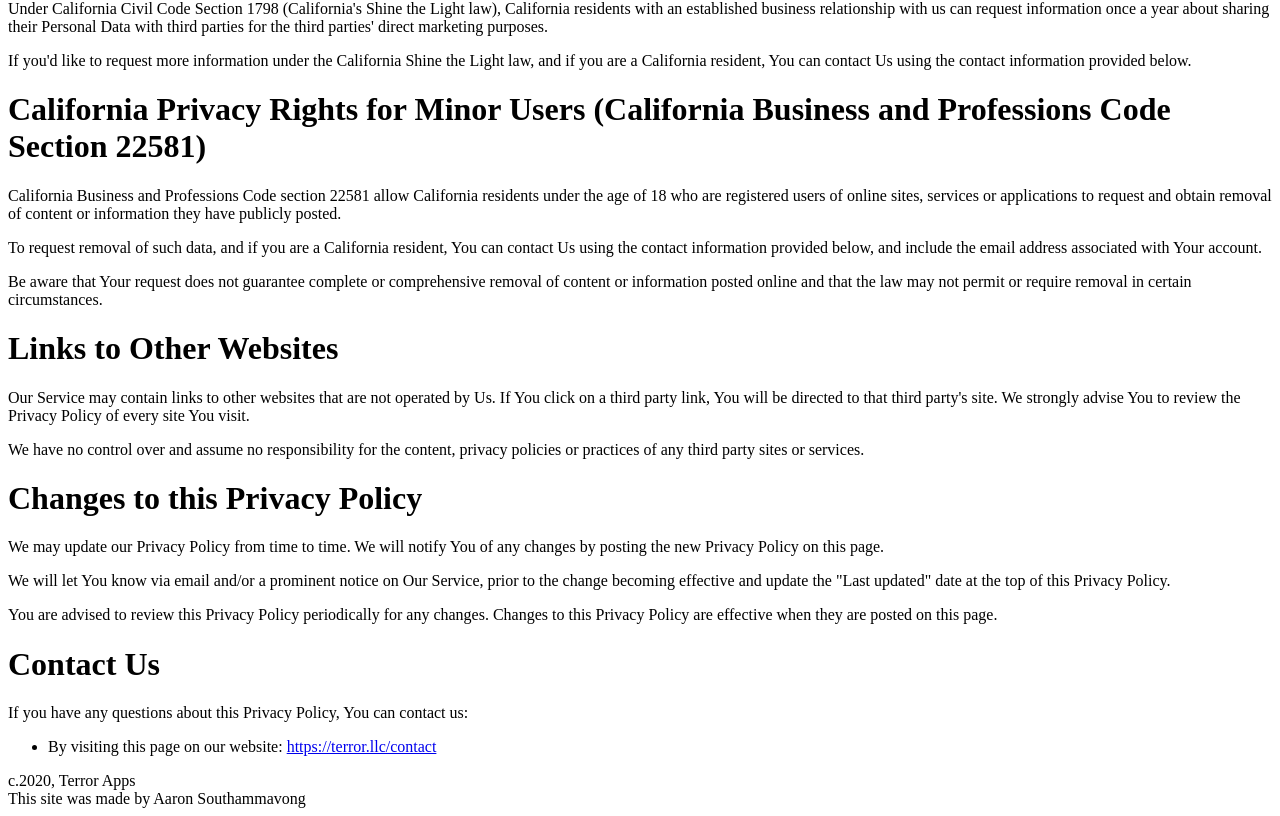
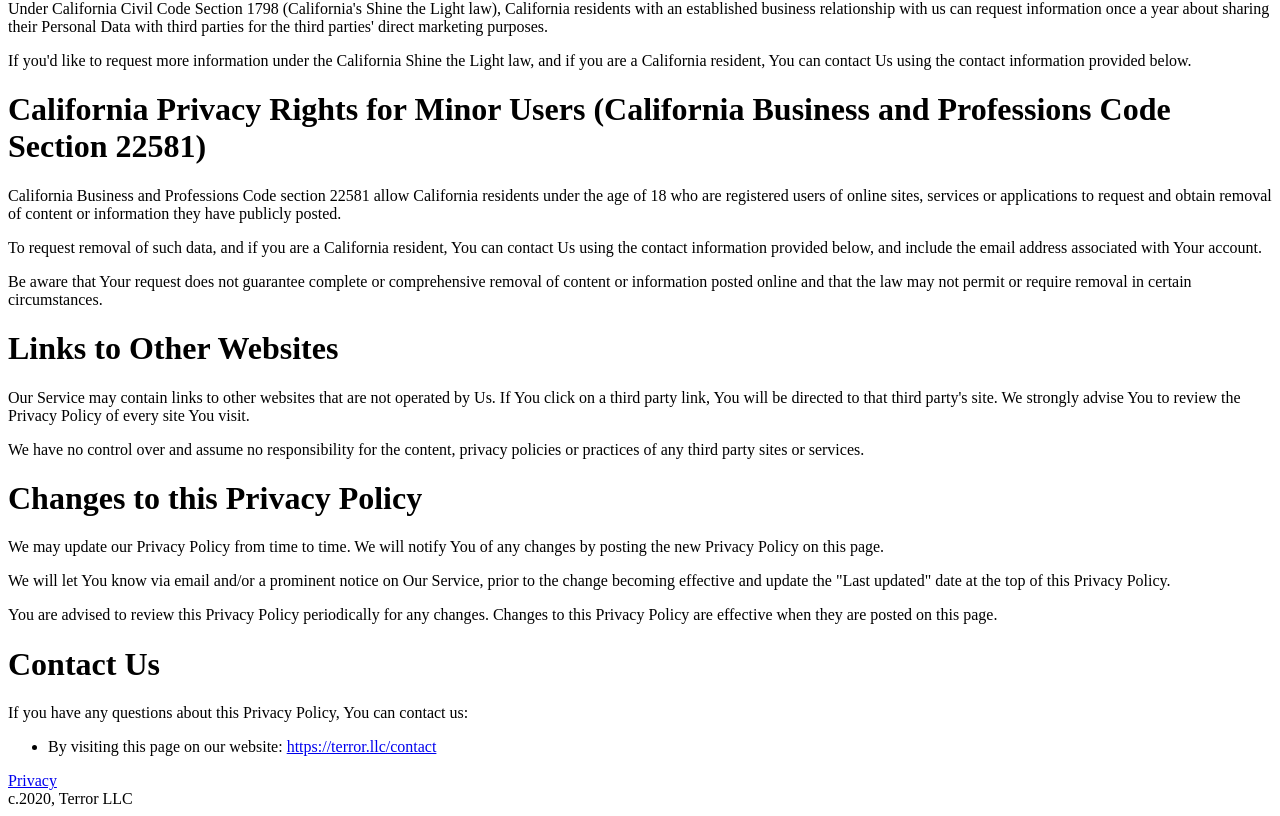
Before and after one commit to TerrorApps/TerrorApps.github.io, a React app: page /privacy in a window 1280 px wide. Shown: the part 3756-4572 px from the top of the page. Built offline with nearby package versions, Linux system fonts and the light colour scheme; the HTML template or start-up script is replaced by a standard one.

Commit message:
made some ui edits

```diff
--- a/src/components/Footer.jsx
+++ b/src/components/Footer.jsx
@@ -2,6 +2,7 @@ import React from 'react';
 import Container from 'react-bootstrap/Container';
 import Row from 'react-bootstrap/Row';
 import Col from 'react-bootstrap/Col';
+import { BrowserRouter as Router, Route, Link } from 'react-router-dom';
 
 const Footer = () => {
   return (
@@ -9,10 +10,12 @@ const Footer = () => {
       <Container fluid={true}>
         <Row className="border-top justify-content-between p-3">
           <Col className="p-0" md={3} sm={12}>
-            c.2020, Terror Apps
+            <Link className="nav-link" to="/privacy">
+              Privacy
+            </Link>
           </Col>
           <Col className="p-0 d-flex justify-content-end" md={3}>
-            This site was made by Aaron Southammavong
+            c.2020, Terror LLC
           </Col>
         </Row>
       </Container>
```
